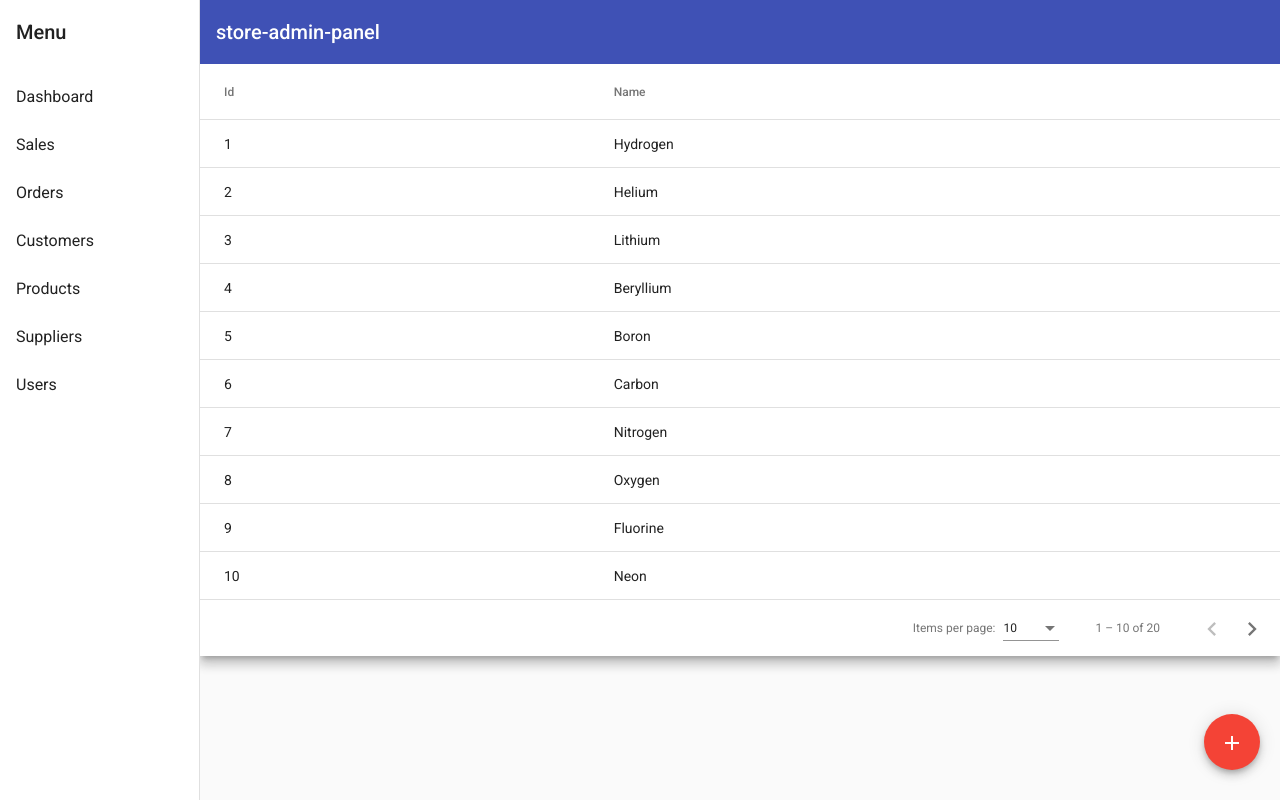
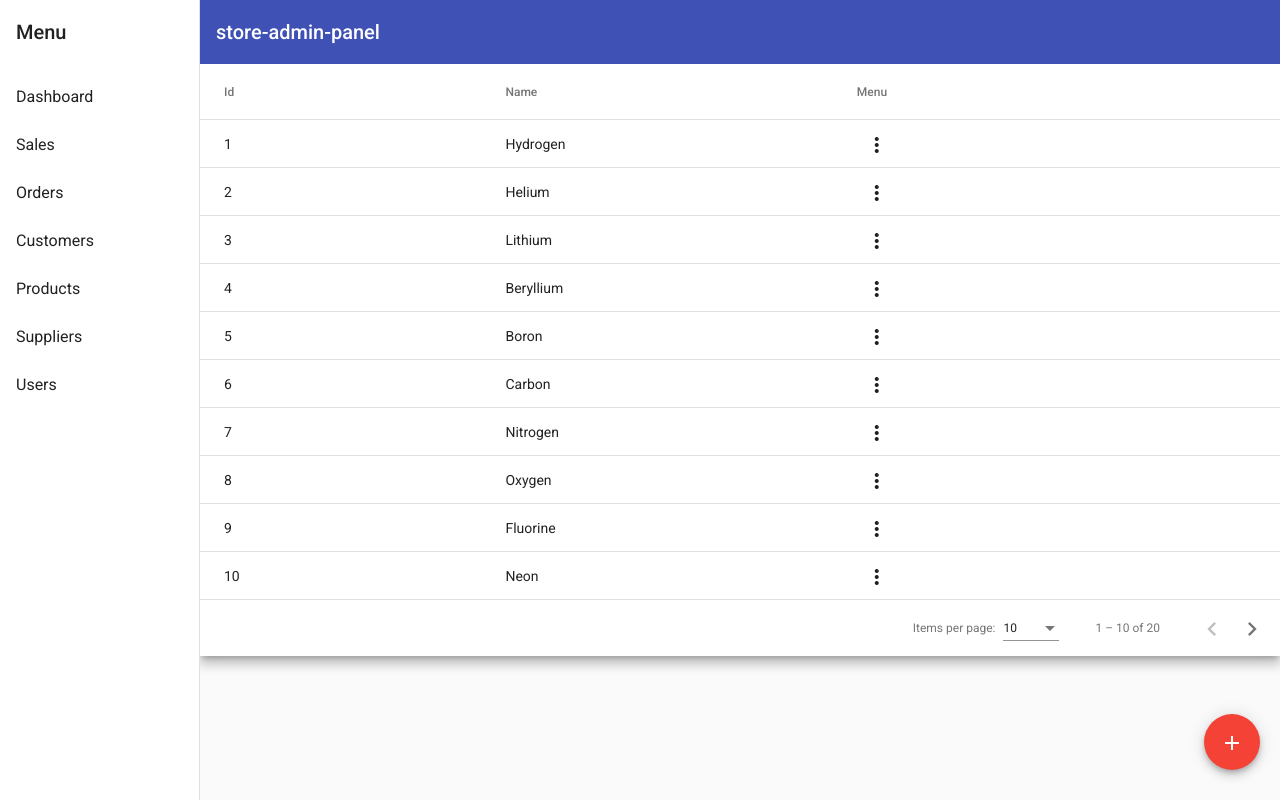
Before and after one commit to CASAN-TH/store-admin-panel, an Angular app: page /orders in a window 1280 px wide. Built offline with nearby package versions, Linux system fonts and the light colour scheme.

Commit message:
orders edit menu

```diff
--- a/src/app/orders/list/list.component.html
+++ b/src/app/orders/list/list.component.html
@@ -11,6 +11,31 @@
       <th mat-header-cell *matHeaderCellDef mat-sort-header>Name</th>
       <td mat-cell *matCellDef="let row">{{row.name}}</td>
     </ng-container>
+
+
+
+   <!-- menu Column -->
+   <ng-container matColumnDef="menu">
+    <th mat-header-cell *matHeaderCellDef mat-sort-header>Menu</th>
+    <td mat-cell *matCellDef="let row">
+
+      <button mat-icon-button [matMenuTriggerFor]="menu" aria-label="Example icon-button with a menu">
+        <mat-icon>more_vert</mat-icon>
+      </button>
+
+      <mat-menu #menu="matMenu">
+        <button mat-menu-item (click)="form()">
+          <mat-icon>edit</mat-icon>
+          <span>Edit</span>
+        </button>
+        <button mat-menu-item >
+          <mat-icon>delete</mat-icon>
+          <span>Delete</span>
+        </button>
+      </mat-menu>
+
+    </td>
+  </ng-container>
 
     <tr mat-header-row *matHeaderRowDef="displayedColumns"></tr>
     <tr mat-row *matRowDef="let row; columns: displayedColumns;"></tr>
--- a/src/app/orders/list/list.component.ts
+++ b/src/app/orders/list/list.component.ts
@@ -2,6 +2,7 @@ import { AfterViewInit, Component, OnInit, ViewChild } from '@angular/core';
 import { MatPaginator } from '@angular/material/paginator';
 import { MatSort } from '@angular/material/sort';
 import { MatTable } from '@angular/material/table';
+import { Router } from '@angular/router';
 import { ListDataSource, ListItem } from './list-datasource';
 
 @Component({
@@ -10,13 +11,14 @@ import { ListDataSource, ListItem } from './list-datasource';
   styleUrls: ['./list.component.scss']
 })
 export class ListComponent implements AfterViewInit, OnInit {
+  constructor(private router:Router){}
   @ViewChild(MatPaginator) paginator: MatPaginator;
   @ViewChild(MatSort) sort: MatSort;
   @ViewChild(MatTable) table: MatTable<ListItem>;
   dataSource: ListDataSource;
 
   /** Columns displayed in the table. Columns IDs can be added, removed, or reordered. */
-  displayedColumns = ['id', 'name'];
+  displayedColumns = ['id', 'name','menu'];
 
   ngOnInit() {
     this.dataSource = new ListDataSource();
@@ -27,4 +29,7 @@ export class ListComponent implements AfterViewInit, OnInit {
     this.dataSource.paginator = this.paginator;
     this.table.dataSource = this.dataSource;
   }
+  form(){
+    this.router.navigateByUrl('orders/form/')
+  }
 }
--- a/src/app/orders/orders.module.ts
+++ b/src/app/orders/orders.module.ts
@@ -13,6 +13,7 @@ import { MatPaginatorModule } from '@angular/material/paginator';
 import { MatSortModule } from '@angular/material/sort';
 import { RouterModule, Routes } from '@angular/router';
 import { MatIconModule } from '@angular/material/icon';
+import { MatMenuModule } from '@angular/material/menu';
 
 const routes: Routes = [
 
@@ -40,7 +41,8 @@ const routes: Routes = [
     MatRadioModule,
     MatCardModule,
     ReactiveFormsModule,
-    MatIconModule
+    MatIconModule,
+    MatMenuModule,
 
   ]
 })
```
